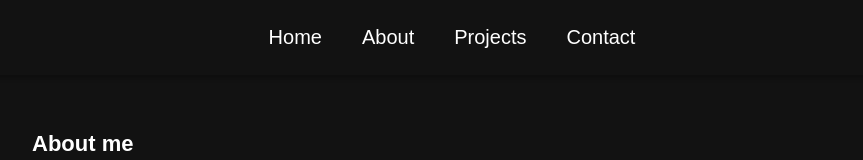
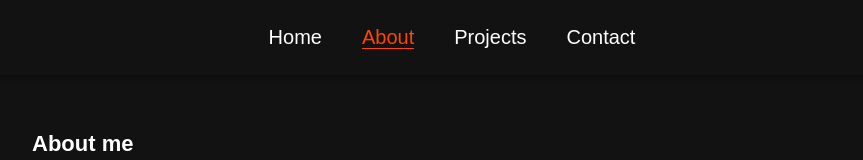
Before and after one commit to Oyvindeavor/Portfolio, a plain HTML site: page pages/about.html in a window 1280 px wide. Shown: the top 160 px of the page, without its empty margins (208-1071 px from the left). Drawn offline with Linux system fonts and the light colour scheme; a web font is replaced by a local one.

Commit message:
Update about.html

```diff
--- a/pages/about.html
+++ b/pages/about.html
@@ -17,9 +17,9 @@
     <header>
       <div class="header-container flex align-center justify-center">
         <div>
-          <ul class="flex">
+          <ul class=" flex">
             <li><a href="../index.html">Home</a></li>
-            <li><a href="/pages/about.html">About</a></li>
+            <li><a class="active" href="/pages/about.html">About</a></li>
             <li><a href="/pages/projects.html">Projects</a></li>
             <li><a href="/pages/contact.html">Contact</a></li>
           </ul>
```
